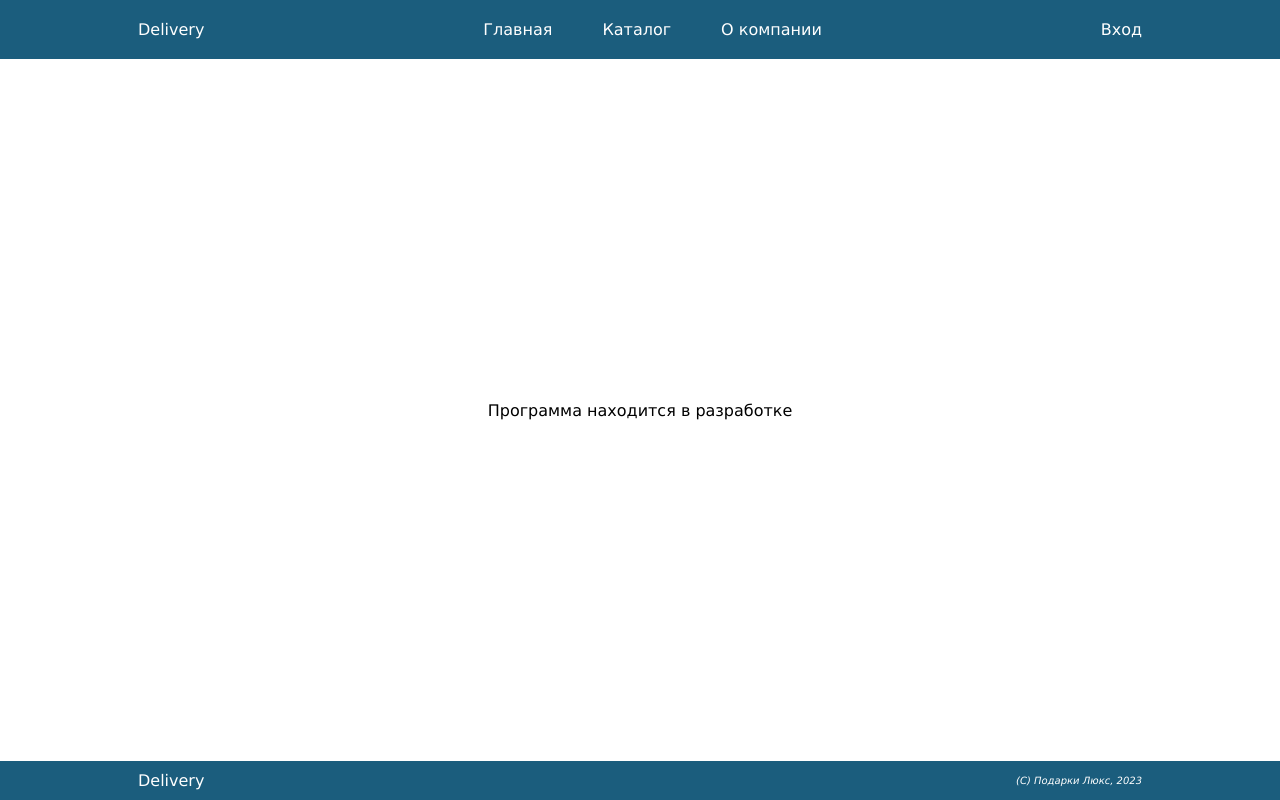
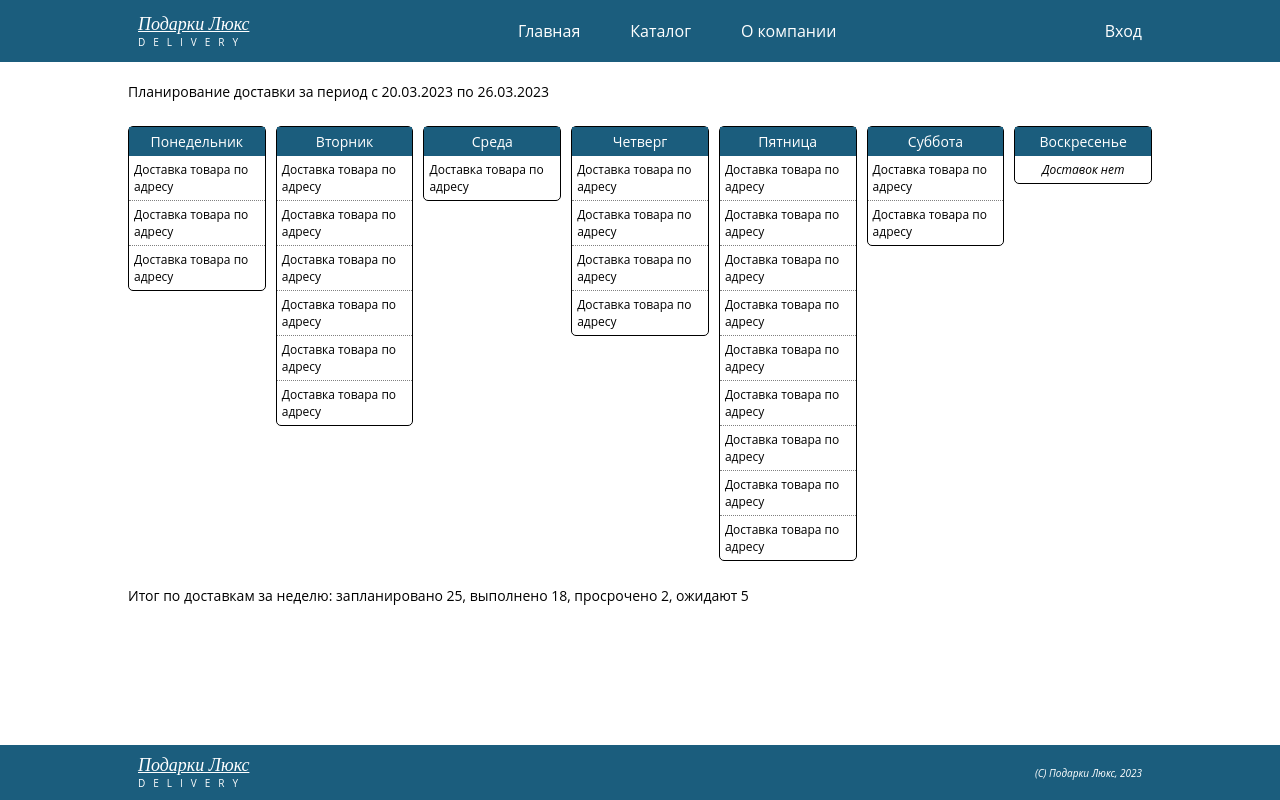
Before and after one commit to alfet123/delivery, a PHP site: page / in a window 1280 px wide. Run offline with PHP 8.4, Linux system fonts and the light colour scheme.

Commit message:
Создание главной страницы

```diff
--- a/css/style.css
+++ b/css/style.css
@@ -1,5 +1,5 @@
 html {
-	font-family: Verdana, Arial, sans-serif;
+	font-family: "Open Sans", Verdana, Arial, sans-serif;
 	font-size: 16px;
 }
 
@@ -67,6 +67,24 @@ a:hover {
 	flex: 1 0 auto;
 }
 
+.header_logo{
+	/*border: 1px solid white;*/
+	/*border-radius: 5px;*/
+}
+
+.logo_name {
+	font-family: 'Times New Roman', Times, serif;
+	font-size: 18px;
+	font-style: italic;
+	text-decoration: underline;
+}
+
+.logo_task {
+	font-size: 10px;
+	letter-spacing: 8px;
+	text-transform: uppercase;
+}
+
 .menu_list {
 	display: flex;
 	justify-content: center;
@@ -85,6 +103,66 @@ a:hover {
 	font-style: italic;
 }
 
+/*
 .content_message {
 	margin: auto;
 }
+*/
+
+.container_delivery {
+	display: block;
+}
+
+.delivery_title {
+	padding: 20px 0;
+	font-size: 14px;
+	font-weight: normal;
+}
+
+.delivery_cards {
+	display: flex;
+	align-items: flex-start;
+}
+
+.day_card {
+	margin: 5px;
+	flex: 1 1 0;
+	border: 1px solid black;
+	border-radius: 5px;
+}
+
+.day_card:first-child {
+	margin-left: 0;
+}
+
+.day_card:last-child {
+	margin-right: 0;
+}
+
+.day_name {
+	padding: 5px;
+	font-size: 14px;
+	text-align: center;
+	color: white;
+	background-color: #1b5d7d;
+}
+
+.day_task {
+	padding: 5px;
+	font-size: 12px;
+	border-bottom: 1px dotted gray;
+}
+
+.day_task:last-child {
+	border-bottom: none;
+}
+
+.task_none {
+	font-style: italic;
+	text-align: center;
+}
+
+.delivery_summary {
+	padding: 20px 0;
+	font-size: 14px;
+}
--- a/index.html
+++ b/index.html
@@ -13,7 +13,10 @@
 
 <header class="main-header">
 	<div class="container">
-		<div class="header_logo">Delivery</div>
+		<div class="header_logo">
+			<p class="logo_name">Подарки Люкс</p>
+			<p class="logo_task">Delivery</p>
+		</div>
 		<nav class="header_menu">
 			<ul class="menu_list">
 				<li class="menu_item"><a href="#" class="menu_link">Главная</a></li>
@@ -26,14 +29,81 @@
 </header>
 
 <main class="main_content">
-	<div class="container">
-		<p class="content_message">Программа находится в разработке</p>
+	<div class="container  container_delivery">
+
+		<h1 class="delivery_title">Планирование доставки за период с 20.03.2023 по 26.03.2023</h1>
+
+		<!--<p class="content_message">Программа находится в разработке</p>-->
+
+		<div class="delivery_cards">
+
+			<div class="day_card">
+				<p class="day_name">Понедельник</p>
+				<p class="day_task">Доставка товара по адресу</p>
+				<p class="day_task">Доставка товара по адресу</p>
+				<p class="day_task">Доставка товара по адресу</p>
+			</div>
+
+			<div class="day_card">
+				<p class="day_name">Вторник</p>
+				<p class="day_task">Доставка товара по адресу</p>
+				<p class="day_task">Доставка товара по адресу</p>
+				<p class="day_task">Доставка товара по адресу</p>
+				<p class="day_task">Доставка товара по адресу</p>
+				<p class="day_task">Доставка товара по адресу</p>
+				<p class="day_task">Доставка товара по адресу</p>
+			</div>
+
+			<div class="day_card">
+				<p class="day_name">Среда</p>
+				<p class="day_task">Доставка товара по адресу</p>
+			</div>
+
+			<div class="day_card">
+				<p class="day_name">Четверг</p>
+				<p class="day_task">Доставка товара по адресу</p>
+				<p class="day_task">Доставка товара по адресу</p>
+				<p class="day_task">Доставка товара по адресу</p>
+				<p class="day_task">Доставка товара по адресу</p>
+			</div>
+
+			<div class="day_card">
+				<p class="day_name">Пятница</p>
+				<p class="day_task">Доставка товара по адресу</p>
+				<p class="day_task">Доставка товара по адресу</p>
+				<p class="day_task">Доставка товара по адресу</p>
+				<p class="day_task">Доставка товара по адресу</p>
+				<p class="day_task">Доставка товара по адресу</p>
+				<p class="day_task">Доставка товара по адресу</p>
+				<p class="day_task">Доставка товара по адресу</p>
+				<p class="day_task">Доставка товара по адресу</p>
+				<p class="day_task">Доставка товара по адресу</p>
+			</div>
+
+			<div class="day_card">
+				<p class="day_name">Суббота</p>
+				<p class="day_task">Доставка товара по адресу</p>
+				<p class="day_task">Доставка товара по адресу</p>
+			</div>
+
+			<div class="day_card">
+				<p class="day_name">Воскресенье</p>
+				<p class="day_task  task_none">Доставок нет</p>
+			</div>
+
+		</div>
+
+		<p class="delivery_summary">Итог по доставкам за неделю: запланировано 25, выполнено 18, просрочено 2, ожидают 5 </p>
+
 	</div>
 </main>
 
 <footer class="main-footer">
 	<div class="container">
-		<div class="footer_logo">Delivery</div>
+		<div class="footer_logo">
+			<p class="logo_name">Подарки Люкс</p>
+			<p class="logo_task">Delivery</p>
+		</div>
 		<div class="footer_copyright">(C) Подарки Люкс, 2023</div>
 	</div>
 </footer>
```
